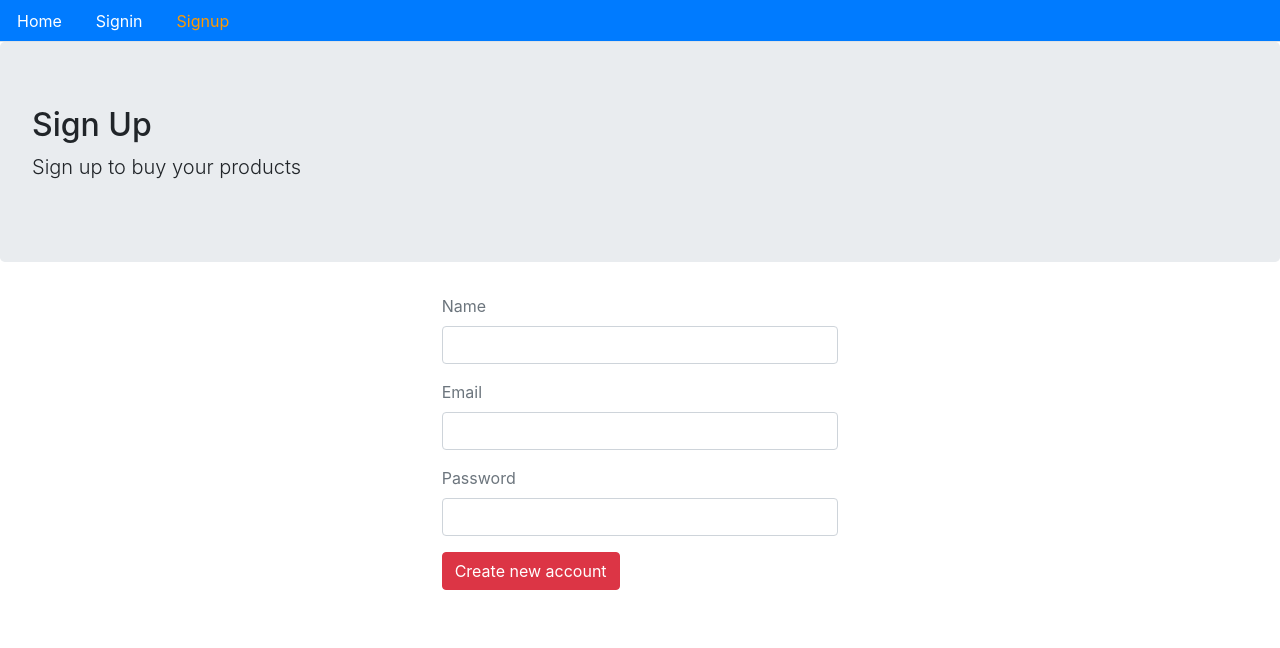
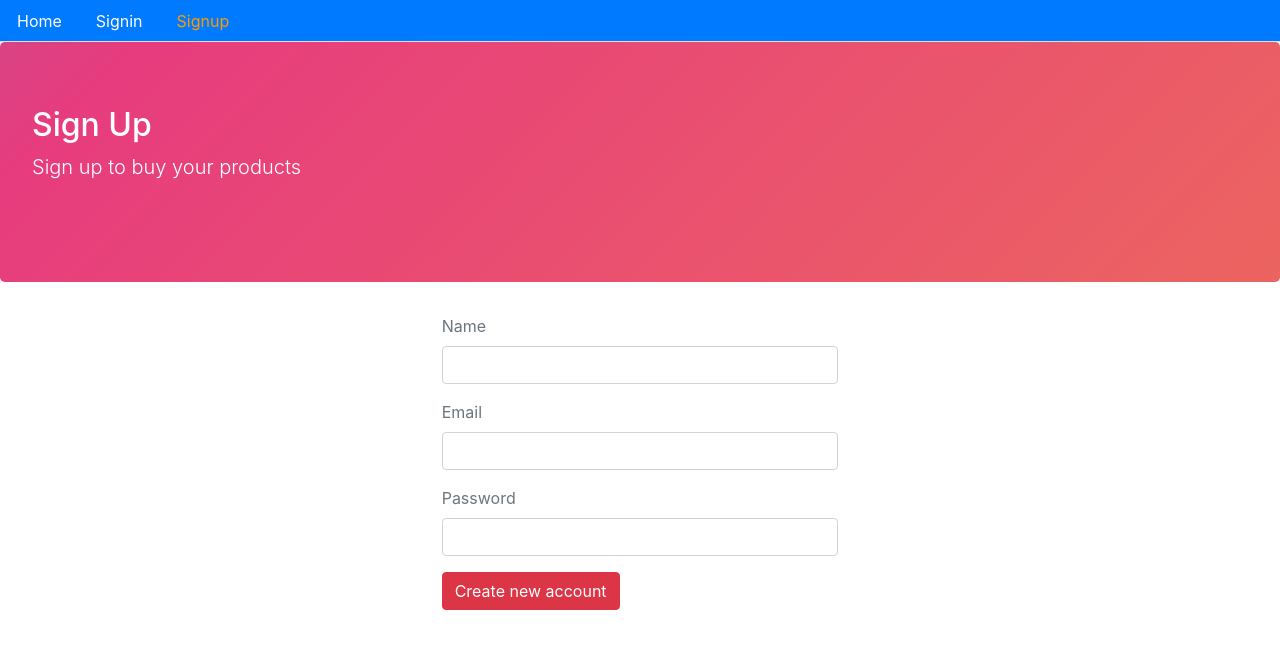
Before and after one commit to dechariot/tfj-tarot-ecommerce-learning-frontend, a React (Create React App) app: page /signup in a window 1280 px wide. Shown: the top 648 px of the page. Built offline with nearby package versions, Linux system fonts and the light colour scheme; no server answers.

Commit message:
Add some css

```diff
--- a/src/core/Card.js
+++ b/src/core/Card.js
@@ -13,14 +13,14 @@
           <div className="row">
             <div className="col-6">
               <Link to="/">
-                <button className="btn btn-primary mt-2 mb-2">
+                <button className="btn btn-primary mt-2 mb-2 mr-2">
                   View Product
                 </button>
               </Link>
             </div>
             <div className="col-6">
               <Link to="/">
-                <button className="btn btn-warning mt-2 mb-2">
+                <button className="btn btn-warning mt-2 mb-2 ">
                   Add to Cart
                 </button>
               </Link>
--- a/src/core/Layout.js
+++ b/src/core/Layout.js
@@ -1,5 +1,6 @@
 import React from "react";
 import Menu from "../core/Menu";
+import "../css/style.css";
 
 const Layout = ({
   title = "Title",
--- /dev/null
+++ b/src/css/style.css
@@ -0,0 +1,46 @@
+.jumbotron {
+  width: 30wh;
+  height: 30vh;
+  color: #fff;
+  background: linear-gradient(-45deg, #ee7752, #e73c7e, #23a6d5, #23d5ab);
+  background-size: 400% 400%;
+  -webkit-animation: Gradient 15s ease infinite;
+  -moz-animation: Gradient 15s ease infinite;
+  animation: Gradient 15s ease infinite;
+}
+
+@-webkit-keyframes Gradient {
+  0% {
+    background-position: 0% 50%;
+  }
+  50% {
+    background-position: 100% 50%;
+  }
+  100% {
+    background-position: 0% 50%;
+  }
+}
+
+@-moz-keyframes Gradient {
+  0% {
+    background-position: 0% 50%;
+  }
+  50% {
+    background-position: 100% 50%;
+  }
+  100% {
+    background-position: 0% 50%;
+  }
+}
+
+@keyframes Gradient {
+  0% {
+    background-position: 0% 50%;
+  }
+  50% {
+    background-position: 100% 50%;
+  }
+  100% {
+    background-position: 0% 50%;
+  }
+}
```
